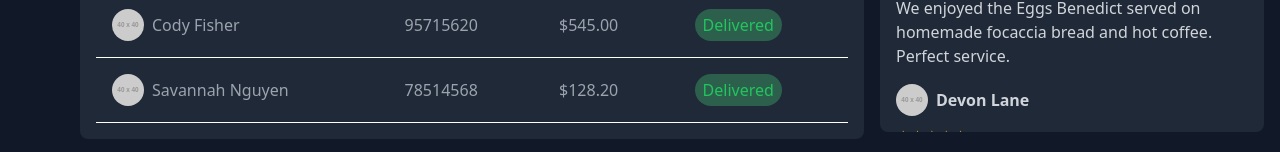
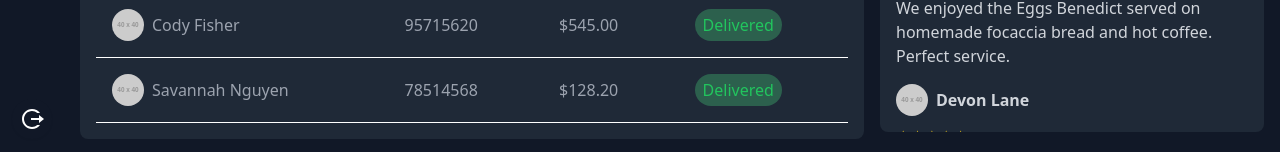
Before and after one commit to yeshu10/Dashboard, a React (Vite) app in the folder dashboard/: page / in a window 1280 px wide. Shown: the part 984-1136 px from the top of the page. Built offline with nearby package versions, Linux system fonts and the light colour scheme.

Commit message:
sidebar fixed

```diff
--- a/dashboard/src/components/Sidebar.jsx
+++ b/dashboard/src/components/Sidebar.jsx
@@ -1,16 +1,19 @@
 import React from 'react';
 import { AiFillHome } from 'react-icons/ai';
 import { BiBarChartSquare, BiTask, BiWallet } from 'react-icons/bi';
-import { FaShoppingBag } from 'react-icons/fa';
 import { TbShoppingBagCheck } from 'react-icons/tb';
+import { RiLogoutCircleRLine } from 'react-icons/ri';
 
 const Sidebar = () => {
   return (
-    <div className="w-16 bg-gray-900 text-white flex flex-col">
-      <div className="h-16 flex items-center justify-center bg-gray-900 text-2xl font-bold">
-        <AiFillHome className="text-blue-400"  size={24} />
+    <div className="w-16 bg-gray-900 text-white flex flex-col h-fullscreen">
+      {/* Header Section */}
+      <div className="flex items-center justify-center h-16 bg-gray-900 text-2xl font-bold">
+        <AiFillHome className="text-blue-400" size={24} />
       </div>
-      <nav className="flex flex-col items-center justify-start space-y-4 mt-2 p-2">
+
+      {/* Main Navigation Section */}
+      <div className="flex flex-col items-center justify-start space-y-4 mt-2 p-2 flex-grow">
         <a href="#" className="p-2 hover:bg-gray-700 rounded-full flex items-center justify-center shadow-sm">
           <AiFillHome className="text-blue-400" size={24} />
         </a>
@@ -26,7 +29,14 @@ const Sidebar = () => {
         <a href="#" className="p-2 hover:bg-gray-700 rounded-full flex items-center justify-center shadow-sm">
           <TbShoppingBagCheck size={24} />
         </a>
-      </nav>
+      </div>
+
+      {/* Footer Section */}
+      <div className="flex items-center justify-center mb-2 p-2">
+        <a href="#" className="p-2 hover:bg-gray-700 rounded-full flex items-center justify-center shadow-sm">
+          <RiLogoutCircleRLine size={24} className="text-white" />
+        </a>
+      </div>
     </div>
   );
 };
```
